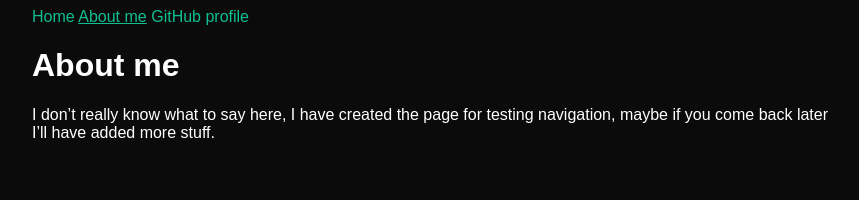
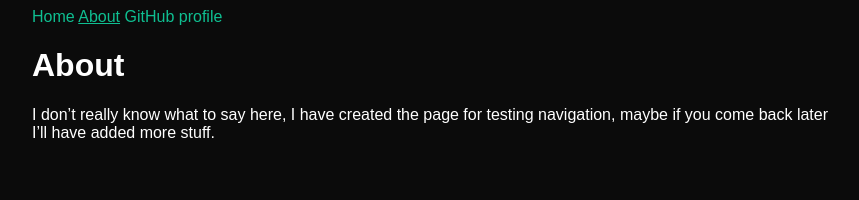
Before and after one commit to frenchtrainspotter/frenchtrainspotter.github.io, a Jekyll site: the page built from about.md, in a window 1280 px wide. Shown: the top 200 px of the page, without its empty margins (208-1067 px from the left). Built offline with Jekyll 4.4.1, drawn with Linux system fonts in a browser that asks for light colours.

```diff
--- a/_data/navigation.yaml
+++ b/_data/navigation.yaml
@@ -1,6 +1,6 @@
 - name: Home
   link: /
-- name: About me
+- name: About
   link: /about.html
 - name: GitHub profile
   link: https://github.com/frenchtrainspotter
--- a/about.md
+++ b/about.md
@@ -1,6 +1,6 @@
 ---
 layout: default
-title: About me
+title: About
 ---
-# About me
+# About
 I don’t really know what to say here, I have created the page for testing navigation, maybe if you come back later I’ll have added more stuff.
```
